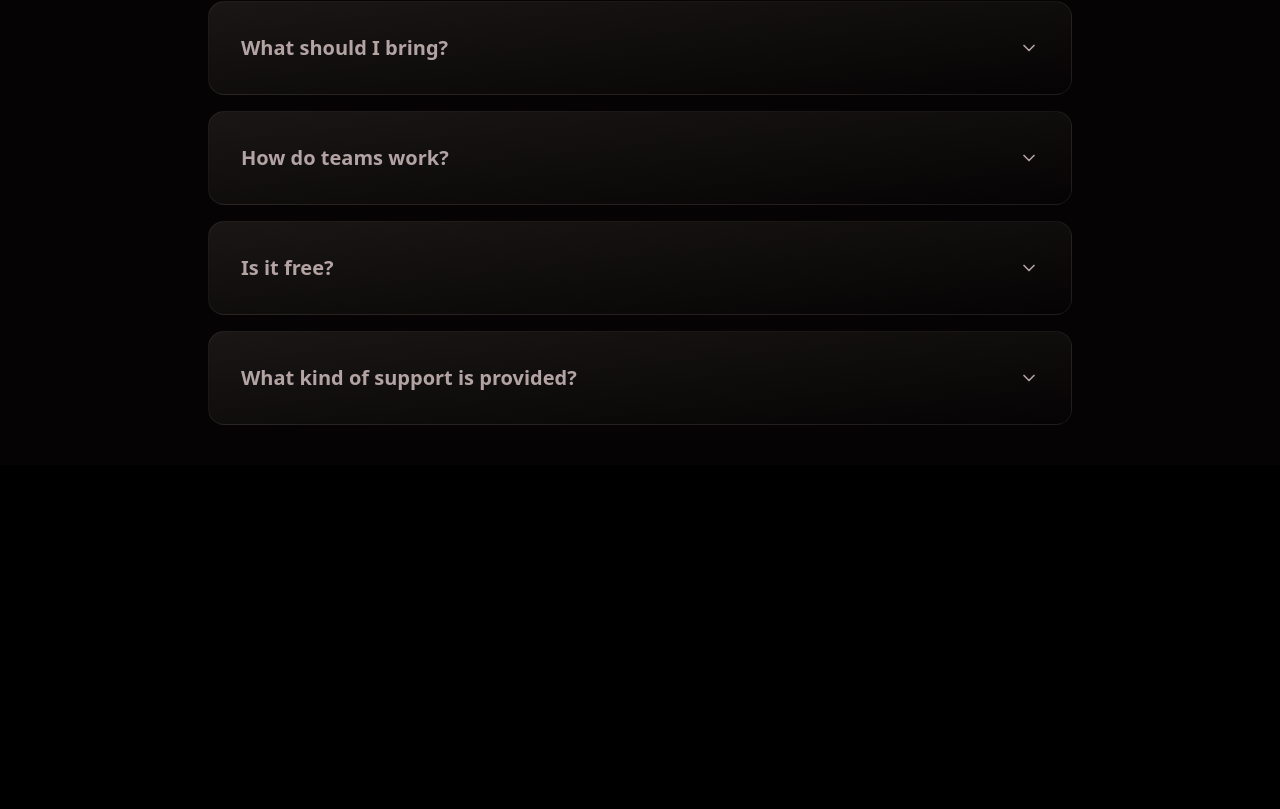
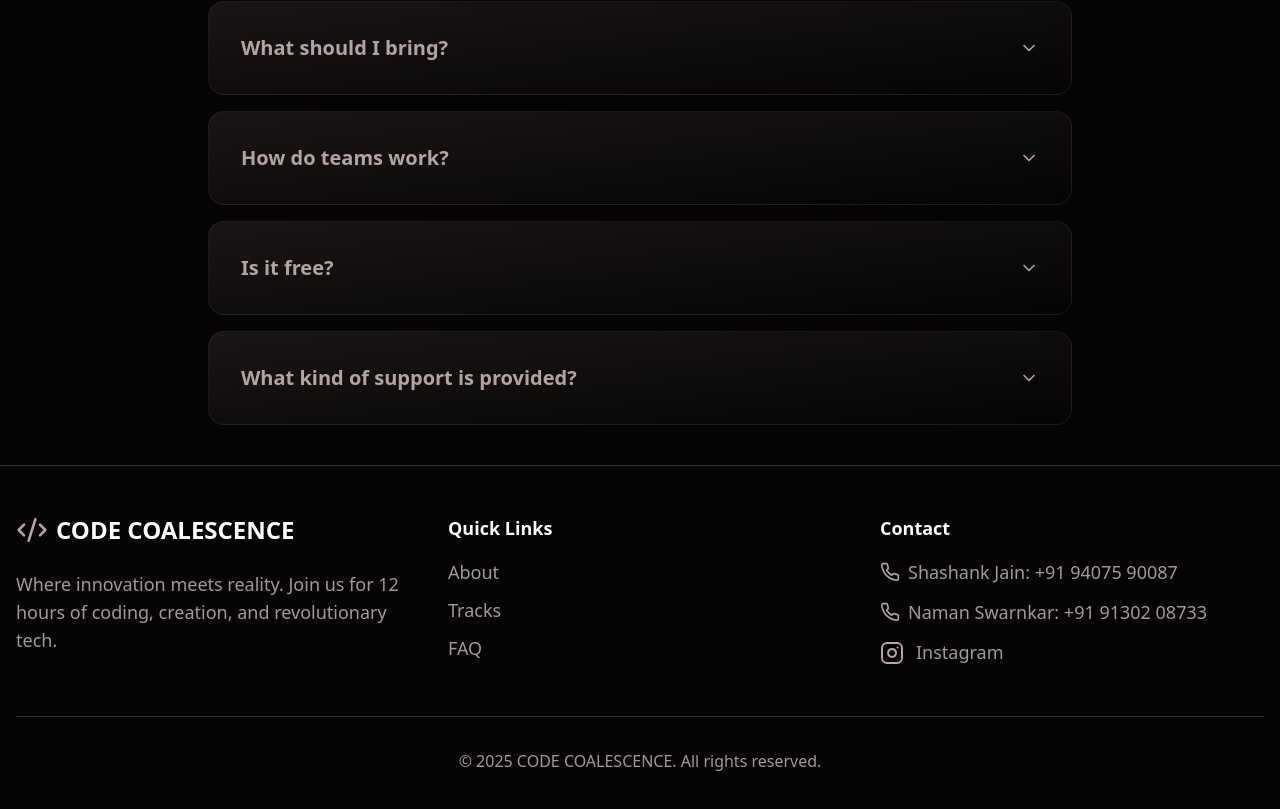
Before and after one commit to ayushmanlakshkar/CODE-COALESCENCE, a React (Vite) app: page / in a window 1280 px wide. Shown: the part 5011-5820 px from the top of the page. Before the commit the page ends 5476 px from the top, so only its background shows below. Built offline with nearby package versions, Linux system fonts and the light colour scheme.

Commit message:
Enabled Footer

```diff
--- a/src/App.tsx
+++ b/src/App.tsx
@@ -7,7 +7,7 @@ import TracksSection from './components/TracksSection';
 // import SponsorSection from './components/SponsorSection';
 import FaqSection from './components/FaqSection';
 // import ContactSection from './components/ContactSection';
-// import Footer from './components/Footer';
+import Footer from './components/Footer';
 import { TimelineSection } from './components/TimelineSection';
 import Navbar from './components/Navbar';
 import background from './assets/background.png';
@@ -90,7 +90,7 @@ function App() {
       {/* <ContactSection/> */}
 
       {/* Footer */}
-      {/* <Footer /> */}
+      <Footer />
       </div>
     </div>
   );
--- a/src/components/Footer.tsx
+++ b/src/components/Footer.tsx
@@ -1,56 +1,99 @@
-import { Code2 } from 'lucide-react'
-import React from 'react'
+import { Code2, Instagram, Phone } from "lucide-react";
+import React from "react";
 
 function Footer() {
   return (
-    <footer className="py-12 px-4 border-t border-content-subtle/50">
+    <footer className="py-8 md:py-12 px-4 border-t border-content-subtle/50">
       <div className="max-w-7xl mx-auto">
-              <div className="grid md:grid-cols-4 gap-12">
-                <div>
+        {/* Main Content */}
+        <div className="grid md:grid-cols-3 gap-8 md:gap-12">
+          {/* Hidden on Small Screens */}
+          <div className="hidden md:block">
             <div className="flex items-center gap-2 mb-6">
               <Code2 className="w-8 h-8 text-primary" />
-                    <span className="font-bold text-xl">CODE COALESCENCE</span>
+              <span className="font-bold text-2xl">CODE COALESCENCE</span>
             </div>
-                  <p className="text-content-muted">Where innovation meets reality. Join us for 48 hours of coding, creation, and revolutionary tech.</p>
+            <p className="text-content-muted text-lg">
+              Where innovation meets reality. Join us for 12 hours of coding,
+              creation, and revolutionary tech.
+            </p>
           </div>
-                <div>
-                  <h3 className="font-semibold mb-4">Quick Links</h3>
-                  <ul className="space-y-2 text-content-muted">
-                    <li><a href="#about" className="hover:text-primary transition-colors">About</a></li>
-                    <li><a href="#tracks" className="hover:text-primary transition-colors">Tracks</a></li>
-                    <li><a href="#sponsors" className="hover:text-primary transition-colors">Sponsors</a></li>
-                    <li><a href="#faq" className="hover:text-primary transition-colors">FAQ</a></li>
+
+          {/* Quick Links - Hidden on Small Screens */}
+          <div className="hidden md:block">
+            <h3 className="font-semibold mb-4 text-lg">Quick Links</h3>
+            <ul className="space-y-2 text-content-muted text-lg">
+              <li>
+                <a
+                  href="#about"
+                  className="hover:text-primary transition-colors relative inline-block after:content-[''] after:block after:h-[2px] after:bg-primary after:w-0 after:transition-all after:duration-300 hover:after:w-full"
+                >
+                  About
+                </a>
+              </li>
+              <li>
+                <a
+                  href="#tracks"
+                  className="hover:text-primary transition-colors relative inline-block after:content-[''] after:block after:h-[2px] after:bg-primary after:w-0 after:transition-all after:duration-300 hover:after:w-full"
+                >
+                  Tracks
+                </a>
+              </li>
+              <li>
+                <a
+                  href="#faq"
+                  className="hover:text-primary transition-colors relative inline-block after:content-[''] after:block after:h-[2px] after:bg-primary after:w-0 after:transition-all after:duration-300 hover:after:w-full"
+                >
+                  FAQ
+                </a>
+              </li>
             </ul>
           </div>
-                <div>
-                  <h3 className="font-semibold mb-4">Contact</h3>
-                  <ul className="space-y-2 text-content-muted">
-                    <li>hello@CODE COALESCENCE.dev</li>
-                    <li>Discord Community</li>
-                    <li>Twitter Updates</li>
+
+          {/* Contact Section - Centered on Small Screens */}
+          <div className="text-center md:text-left">
+            <h3 className="font-semibold mb-4 text-lg">Contact</h3>
+            <ul className="space-y-3 text-content-muted text-lg">
+              <li className="flex justify-center md:justify-start items-center gap-2 hover:text-primary transition-colors">
+                <Phone className="w-5 h-5 text-primary" />
+                <a
+                  href="tel:+919407590087"
+                  className="hover:text-primary transition-colors"
+                >
+                  Shashank Jain: +91 94075 90087
+                </a>
+              </li>
+              <li className="flex justify-center md:justify-start items-center gap-2 hover:text-primary transition-colors">
+                <Phone className="w-5 h-5 text-primary" />
+                <a
+                  href="tel:+919130208733"
+                  className="hover:text-primary transition-colors"
+                >
+                  Naman Swarnkar: +91 91302 08733
+                </a>
+              </li>
+              <li className="flex justify-center md:justify-start items-center gap-3 hover:text-primary transition-colors">
+                <Instagram className="w-6 h-6 text-primary" />
+                <a
+                  href="https://www.instagram.com/mits.hackathon/"
+                  target="_blank"
+                  rel="noopener noreferrer"
+                  className="hover:text-primary transition-colors relative inline-block after:content-[''] after:block after:h-[2px] after:bg-primary after:w-0 after:transition-all after:duration-300 hover:after:w-full"
+                >
+                  Instagram
+                </a>
+              </li>
             </ul>
           </div>
-                <div>
-                  <h3 className="font-semibold mb-4">Newsletter</h3>
-                  <p className="text-content-muted mb-4">Stay updated with our latest news and announcements.</p>
-                  <div className="flex">
-                    <input
-                      type="email"
-                      placeholder="Enter your email"
-                      className="flex-1 bg-surface-dark/50 border border-primary/20 rounded-l-xl px-4 py-2 focus:outline-none focus:border-cyan-500/50"
-                    />
-                    <button className="bg-gradient-to-r from-primary to-secondary px-4 rounded-r-xl font-medium">
-                      Subscribe
-                    </button>
         </div>
-                </div>
-              </div>
-              <div className="mt-12 pt-8 border-t border-content-subtle/50 text-center text-content-muted">
-                <p>© 2k25 CODE COALESCENCE. All rights reserved.</p>
+
+        {/* Copyright Section */}
+        <div className="mt-8 md:mt-12 pt-6 md:pt-8 border-t border-content-subtle/50 text-center text-content-muted text-sm md:text-base">
+          <p>© 2025 CODE COALESCENCE. All rights reserved.</p>
         </div>
       </div>
     </footer>
-  )
+  );
 }
 
-export default Footer
+export default Footer;
```
Lines whose indentation alone changed are shown as unchanged.
